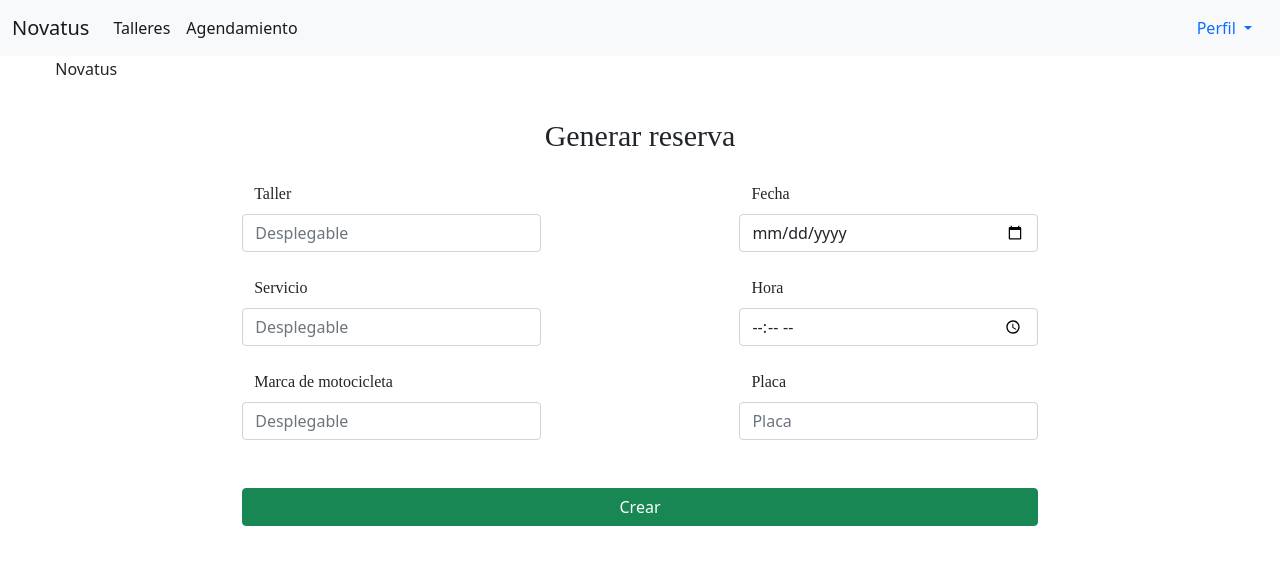
After one commit to tito15951/Novatus, a Django app: page /crearAgendamiento in a window 1280 px wide. The commit adds this page. Shown: the top 565 px of the page. Run offline with Django 3.2, Linux system fonts and the light colour scheme.

Commit message:
vistas hechas

```diff
--- a/Novatus/settings.py
+++ b/Novatus/settings.py
@@ -15,8 +15,8 @@ DEBUG = True
 
 ALLOWED_HOSTS = []
 #STATICFILES_DIRS=['C:/Users/Javier Martinez/Desktop/Novatus/Novatus/app/templates/static']
-STATICFILES_DIRS=["C:/Users/quint/Desktop/Semestre IX/Ingenieria de Software III/Final/Novatus/app/templates/static"]
-
+#STATICFILES_DIRS=["C:/Users/quint/Desktop/Semestre IX/Ingenieria de Software III/Final/Novatus/app/templates/static"]
+STATICFILES_DIRS=["/home/javier159/Escritorio/Semestre 9/Novatus/app/templates/static"]
 
 # Application definition
 
@@ -110,3 +110,5 @@ USE_TZ = True
 # https://docs.djangoproject.com/en/3.0/howto/static-files/
 
 STATIC_URL = '/static/'
+MEDIA_ROOT=os.path.join(BASE_DIR,'')
+MEDIA_URL='/imagenes/'
--- a/Novatus/urls.py
+++ b/Novatus/urls.py
@@ -1,10 +1,11 @@
 from django.contrib import admin
 from django.urls import path,include
-from django.views.decorators.csrf import csrf_exempt
+from django.conf import settings
+from django.contrib.staticfiles.urls import static
 
 
 urlpatterns = [
     path('admin/', admin.site.urls),
     path('',include('app.urls')),
     path('api/',include('apiNovatus.urls'))
-]
+]+static(settings.MEDIA_URL,document_root=settings.MEDIA_ROOT)
--- a/apiNovatus/models.py
+++ b/apiNovatus/models.py
@@ -3,7 +3,6 @@ from django.db import models
 # Create your models here.
 class Usuario(models.Model):
     correo=models.EmailField(primary_key=True)
-    id=models.TextField(max_length=15,null=True)
     nombre=models.TextField(max_length=30,null=False)
     contrasenia=models.TextField(max_length=20,null=False)
     direccion=models.TextField(max_length=20,null=True)
--- a/app/services.py
+++ b/app/services.py
@@ -13,14 +13,13 @@ class Servicios:
         resp=requests.post(dir,datos)
         return resp.json()
 
-    def registrarse(self,correo,nombre,contrasena,moto):
+    def registrarse(self,correo,nombre,contrasena):
         dir=self.dir+"usuarios"
         datos={
             'create':'',
             'correo':correo,
             'nombre':nombre,
             'contrasenia':contrasena,
-            'moto':moto
         }
         resp=requests.post(dir,datos)
         return resp.json()
--- a/app/templates/base.html
+++ b/app/templates/base.html
@@ -11,34 +11,33 @@
     <!-- Bootstrap CSS v5.0.2 -->
     <link rel="stylesheet" href="{% static '/styles.css'%}" type="text/css">
     <link rel="stylesheet" href="https://cdn.jsdelivr.net/npm/bootstrap@5.0.2/dist/css/bootstrap.min.css" integrity="sha384-EVSTQN3/azprG1Anm3QDgpJLIm9Nao0Yz1ztcQTwFspd3yD65VohhpuuCOmLASjC" crossorigin="anonymous">
-
+    <link rel="stylesheet" href="https://cdn.jsdelivr.net/npm/bootstrap-icons@1.8.2/font/bootstrap-icons.css">
   </head>
   <body>
     <nav class="navbar navbar-expand-lg navbar-light bg-light">
       <div class="container-fluid">
-        <a class="navbar-brand" href="#">Novatus</a>
+        <a class="navbar-brand" href="{% url 'index' %}">Novatus</a>
         <button class="navbar-toggler" type="button" data-bs-toggle="collapse" data-bs-target="#navbarSupportedContent" aria-controls="navbarSupportedContent" aria-expanded="false" aria-label="Toggle navigation">
           <span class="navbar-toggler-icon"></span>
         </button>
         <div class="collapse navbar-collapse" id="navbarSupportedContent">
           <ul class="navbar-nav me-auto mb-2 mb-lg-0">
+            {%if correo == 'null'%}
             <li class="nav-item">
-              <a class="nav-link active" aria-current="page" href="#">Nuestros productos</a>
+              <a class="nav-link active" href="{% url 'login'%}">Iniciar sesión</a>
             </li>
             <li class="nav-item">
-              <a class="nav-link" href="#">Repuestos</a>
+              <a class="nav-link active" href="{% url 'crearCuenta'%}">Registrarse</a>
+            </li>
+            {%else%}
+            <li class="nav-item">
+              <a class="nav-link active" href="#">Talleres</a>
             </li>
             <li class="nav-item">
-              <a class="nav-link" href="#">Accesorios</a>
+              <a class="nav-link active" href="#">Agendamiento</a>
             </li>
-            <li class="nav-item">
-              <a class="nav-link" href="#">Talleres</a>
-            </li>
-            <li class="nav-item">
-              <a class="nav-link" href="#">Agendamiento</a>
-            </li>
+            {%endif%}
           </ul>
-          <form class="d-flex">
               <a class="nav-link dropdown-toggle" href="#" id="navbarDropdown" role="button" data-bs-toggle="dropdown" aria-expanded="false">
                 Perfil
               </a>
@@ -46,20 +45,18 @@
                 <li><a class="dropdown-item" href="#">Mis ordenes</a></li>
                 <li><a class="dropdown-item" href="#">Mi cuenta</a></li>
                 <li><hr class="dropdown-divider"></li>
-                <li><a class="dropdown-item" href="#">Salir</a></li>
+                <li><a class="dropdown-item" href="{% url 'cerrarSesion'%}">Salir</a></li>
               </ul>
             </li>
-          </form>
         </div>
       </div>
     </nav>
-    <div class="col-md-12">
-      {% block  contenido%}
-      {% endblock %}
+    <div class="row">
+      <div class="col-md-11 mx-auto">
+        {% block  contenido%}
+        {% endblock %}
+      </div>
     </div>
-
-
-
     <!-- Bootstrap JavaScript Libraries -->
     <script src="https://cdn.jsdelivr.net/npm/@popperjs/core@2.9.2/dist/umd/popper.min.js" integrity="sha384-IQsoLXl5PILFhosVNubq5LC7Qb9DXgDA9i+tQ8Zj3iwWAwPtgFTxbJ8NT4GN1R8p" crossorigin="anonymous"></script>
     <script src="https://cdn.jsdelivr.net/npm/bootstrap@5.0.2/dist/js/bootstrap.min.js" integrity="sha384-cVKIPhGWiC2Al4u+LWgxfKTRIcfu0JTxR+EQDz/bgldoEyl4H0zUF0QKbrJ0EcQF" crossorigin="anonymous"></script>
--- /dev/null
+++ b/app/templates/paginas/crearAgendamiento.html
@@ -0,0 +1,73 @@
+{% extends 'base.html' %}
+{%block contenido%}
+
+<div class="card" style="border-color:white;">
+    <div class="card-title" >Novatus</div>
+    <br>
+    <label class="text-center" style="font-size:30px;">Generar reserva</label>
+    <br>
+    <div class="row">
+        <div class="offset-md-2 col-md-3">
+            <div class="row">
+                <label for="exampleFormControlInput1" class="form-label">Taller</label>
+            </div>
+            <div class="row">
+                <input type="text" id="taller" name="taller" class="form-control" placeholder="Desplegable" autocomplete="off">
+            </div>
+        </div>
+        <div class="offset-md-2 col-md-3">
+            <div class="row">
+                <label for="exampleFormControlInput1" class="form-label">Fecha</label>
+            </div>
+            <div class="row">
+                <input type="date" id="fecha" name="fecha" class="form-control" autocomplete="off">
+            </div>
+        </div>
+    </div>
+    <br>
+    <div class="row">
+        <div class="offset-md-2 col-md-3">
+            <div class="row">
+                <label for="exampleFormControlInput1" class="form-label">Servicio</label>
+            </div>
+            <div class="row">
+                <input type="text" id="servicio" name="servicio" class="form-control" placeholder="Desplegable" autocomplete="off">
+            </div>
+        </div>
+        <div class="offset-md-2 col-md-3">
+            <div class="row">
+                <label for="exampleFormControlInput1" class="form-label">Hora</label>
+            </div>
+            <div class="row">
+                <input type="time" id="hora" name="hora" class="form-control" autocomplete="off">
+            </div>
+        </div>
+    </div>
+    <br>
+    <div class="row">
+        <div class="offset-md-2 col-md-3">
+            <div class="row">
+                <label for="exampleFormControlInput1" class="form-label">Marca de motocicleta</label>
+            </div>
+            <div class="row">
+                <input type="text" id="marca" name="marca" class="form-control" placeholder="Desplegable" autocomplete="off">
+            </div>
+        </div>
+        <div class="offset-md-2 col-md-3">
+            <div class="row">
+                <label for="exampleFormControlInput1" class="form-label">Placa</label>
+            </div>
+            <div class="row">
+                <input type="text" id="placa" name="placa" class="form-control"  placeholder="Placa" autocomplete="off">
+            </div>
+        </div>
+    </div>
+    <br>
+    <br>
+    <div class="row">
+            <button type="button" class="btn btn-success col-md-8 mx-auto"> Crear</button>
+
+    </div>
+</div>
+
+{%endblock%}
--- a/app/urls.py
+++ b/app/urls.py
@@ -2,15 +2,19 @@ from django.urls import path
 from .views import viewIniciarSesion
 from .views import viewCrearCuenta
 from .views import viewNuestrosProductos
-
+from .views import viewAgendamiento
+from .views import viewCrearAgendamiento
+from .views import viewIndex
 urlpatterns = [
+    path('',viewIndex.viewIndex,name='index'),
     path('login', viewIniciarSesion.vistaLogin,name='login'),
     path('crearCuenta',viewCrearCuenta.VistaCrearCuenta,name='crearCuenta'),
     path('productos',viewNuestrosProductos.vistaProductos,name='productosVer'),
-
-
+    path('agendamiento',viewAgendamiento.vistaAgendamiento,name='agendamiento'),
+    path('crearAgendamiento',viewCrearAgendamiento.viewCrearAgendamiento,name='crearAgendamiento'),
 
     #peticiones
+    path('cerrarSesion',viewIniciarSesion.cerrarSesion,name='cerrarSesion'),
     path('logearse',viewIniciarSesion.logear,name='logearse'),
     path('crearCuentaPeticion',viewCrearCuenta.CrearCuenta,name='crearCuentaPeticion'),
 ]
--- /dev/null
+++ b/app/views/viewCrearAgendamiento.py
@@ -0,0 +1,9 @@
+from django.shortcuts import render, redirect
+from django.contrib import messages
+from django.contrib import sessions
+from django.http import HttpResponse, HttpResponseRedirect
+from ..services import Servicios
+Servi=Servicios()
+
+def viewCrearAgendamiento(request):
+    return render(request,'paginas/crearAgendamiento.html')
--- a/app/views/viewCrearCuenta.py
+++ b/app/views/viewCrearCuenta.py
@@ -17,7 +17,6 @@ def CrearCuenta(request):
     nombre=request.POST.get('nombre')
     correo=request.POST.get('email')
     contrasena=request.POST.get('contrasena')
-    moto=request.POST.get('moto')
     errores=0
     if len(nombre)<4:
         errores+=1
@@ -28,10 +27,7 @@ def CrearCuenta(request):
     if len(contrasena)<8:
         errores+=1
         messages.error(request,'Ingrese una contraseña mas larga')
-    if moto=="null":
-        errores+=1
-        messages.error(request,'Selecciona la marca de su moto')
-    print('Los datos son: ',nombre,' ',correo,' ',contrasena,' ',moto)
+    print('Los datos son: ',nombre,' ',correo,' ',contrasena)
     if errores==0:
         resp=Servi.registrarse(correo,nombre,contrasena,moto)
 
```
Also changed, not shown: apiNovatus/views/usuario.py (+6 -5 lines), app/templates/paginas/agendamiento.html (added, +44 -0 lines), app/templates/paginas/crearCuenta.html (+0 -12 lines), app/templates/paginas/index.html (added, +54 -0 lines), app/views/viewAgendamiento.py (added, +9 -0 lines), app/views/viewIndex.py (added, +9 -0 lines), app/views/viewIniciarSesion.py (+24 -5 lines), apiNovatus/migrations/0005_remove_usuario_id.py (added), db.sqlite3.
